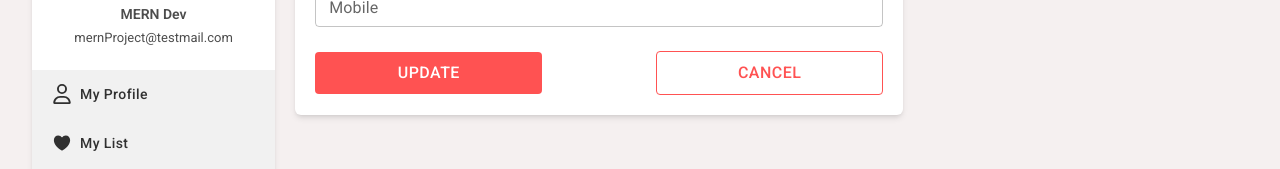
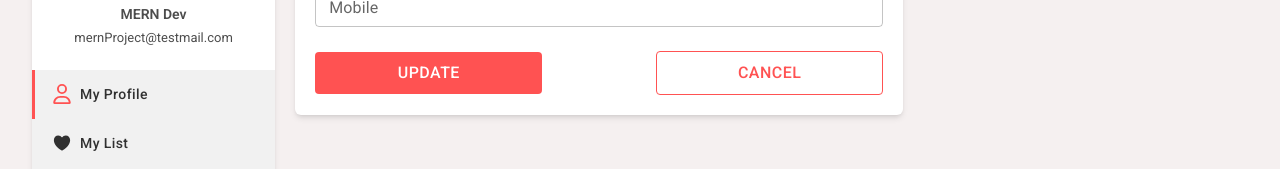
Before and after one commit to nashnc/E-commerce, a React (Vite) app in the folder consumerSide/: page /myaccount in a window 1280 px wide. Shown: the part 561-730 px from the top of the page. Built offline with nearby package versions, Linux system fonts and the light colour scheme.

Commit message:
day 19: modified MyAccountLeftTabs with dynamic className for active tabs using isActive in NavLink and updated related CSS

```diff
--- a/consumerSide/src/components/MyAccount/MyAccountLeftTabs.jsx
+++ b/consumerSide/src/components/MyAccount/MyAccountLeftTabs.jsx
@@ -4,35 +4,51 @@
 import { BsFillBagCheckFill } from "react-icons/bs";
 import { IoHeart } from "react-icons/io5";
 import { IoIosLogOut } from "react-icons/io";
-import { NavLink } from "react-router";
+import { NavLink } from "react-router-dom";
 
 const MyAccountLeftTabs = () => {
   return (
     <>
       <ul className="myAccountTabs list-none bg-[#f1f1f1] pb-5">
         <li className="w-full">
-          <NavLink to="/myaccount " exact={true} activeClassName="isActive">
+          <NavLink
+            to="/myaccount"
+            end
+            className={({ isActive }) => (isActive ? "active" : "")}
+          >
             <Button className="flex !w-full items-center !justify-start gap-2 !rounded-none !px-5 !py-3 !text-left !capitalize !text-[rgba(0,0,0,0.8)]">
               <FaRegUser className="text-[20px]" /> My Profile
             </Button>
           </NavLink>
         </li>
         <li className="w-full">
-          <NavLink to="/mylist " exact={true} activeClassName="isActive">
+          <NavLink
+            to="/mylist"
+            end
+            className={({ isActive }) => (isActive ? "active" : "")}
+          >
             <Button className="flex !w-full items-center !justify-start gap-2 !rounded-none !px-5 !py-3 !text-left !capitalize !text-[rgba(0,0,0,0.8)]">
               <IoHeart className="text-[20px]" /> My List
             </Button>
           </NavLink>
         </li>
         <li className="w-full">
-          <NavLink to="/myorders " exact={true} activeClassName="isActive">
+          <NavLink
+            to="/myorders"
+            end
+            className={({ isActive }) => (isActive ? "active" : "")}
+          >
             <Button className="flex !w-full items-center !justify-start gap-2 !rounded-none !px-5 !py-3 !text-left !capitalize !text-[rgba(0,0,0,0.8)]">
               <BsFillBagCheckFill className="text-[20px]" /> My Orders
             </Button>
           </NavLink>
         </li>
         <li className="w-full">
-          <NavLink to="/logout " exact={true} activeClassName="isActive">
+          <NavLink
+            to="/logout"
+            end
+            className={({ isActive }) => (isActive ? "active" : "")}
+          >
             <Button className="flex !w-full items-center !justify-start gap-2 !rounded-none !px-5 !py-3 !text-left !capitalize !text-[rgba(0,0,0,0.8)]">
               <IoIosLogOut className="text-[20px]" /> Logout
             </Button>
```
